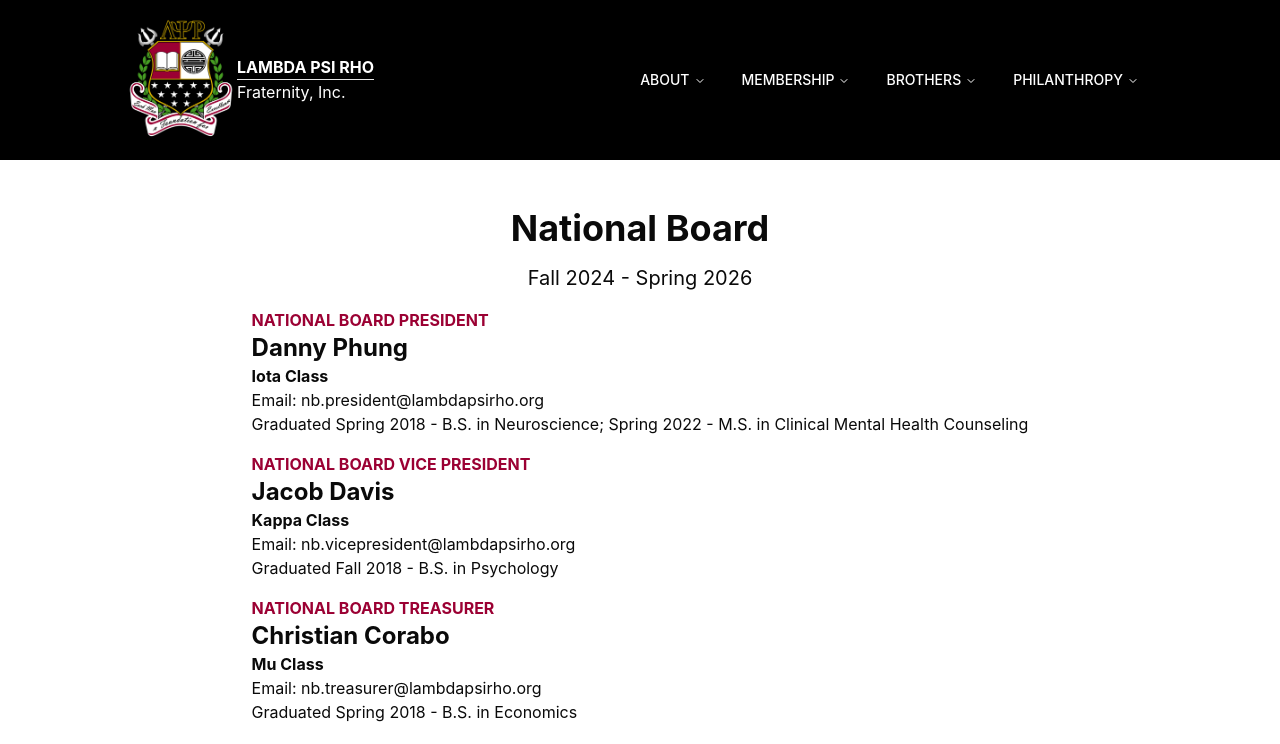
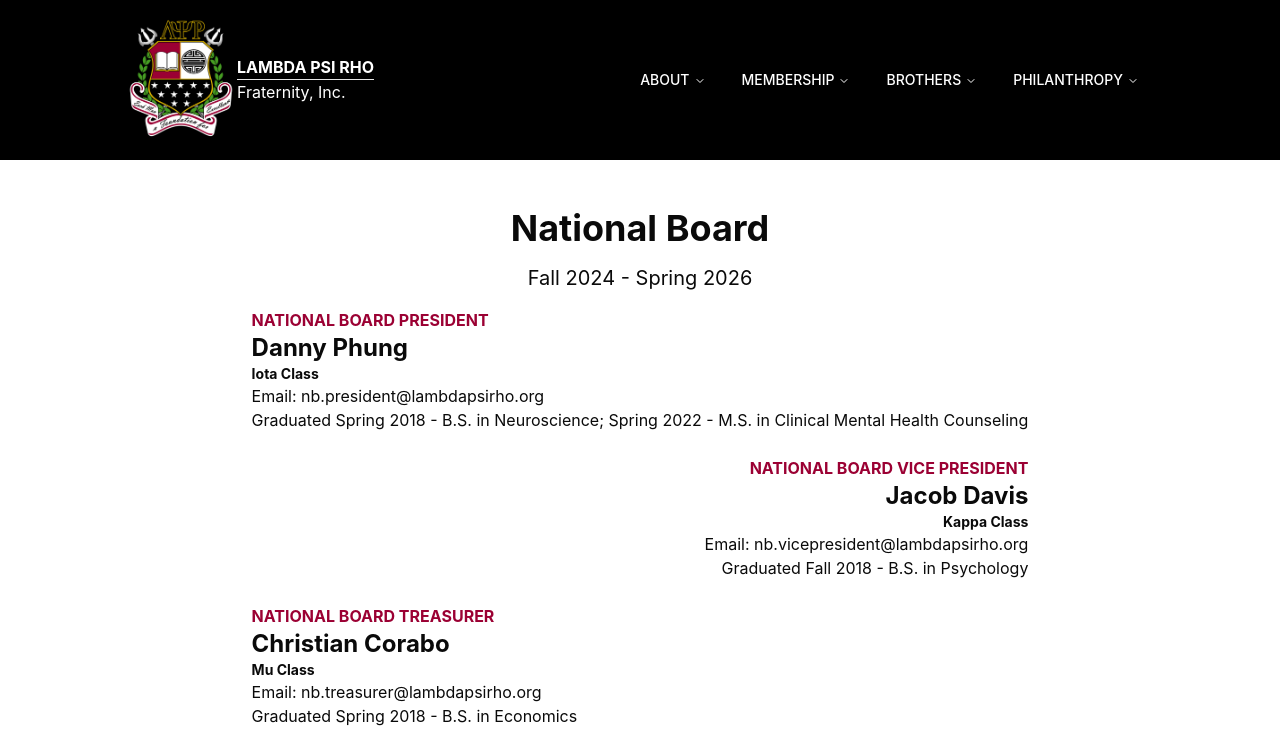
Before and after one commit to keanu-a/lpr-website, a React (Vite) app: page /national-board in a window 1280 px wide. Shown: the top 744 px of the page. Built offline with nearby package versions, Linux system fonts and the light colour scheme.

Commit message:
fixed formatting national board

```diff
--- a/src/pages/Brothers/NationalBoard.tsx
+++ b/src/pages/Brothers/NationalBoard.tsx
@@ -8,11 +8,16 @@ export default function NationalBoard() {
 
       <h2 className="text-xl">{term}</h2>
 
-      <div className="flex flex-col gap-4">
+      <div className="flex flex-col gap-6">
         {nationalBoard.map((data, nationalBoardIndex) => (
-          <div key={nationalBoardIndex}>
+          <div
+            key={nationalBoardIndex}
+            className={`text-center ${
+              nationalBoardIndex % 2 === 0 ? 'md:text-left' : 'md:text-right'
+            }`}
+          >
             <Title title={data.name} subtitle={data.position} />
-            <h4 className="font-bold">{data.class} Class</h4>
+            <h4 className="font-bold text-sm">{data.class} Class</h4>
 
             <h5>Email: {data.email}</h5>
             <p>
```
